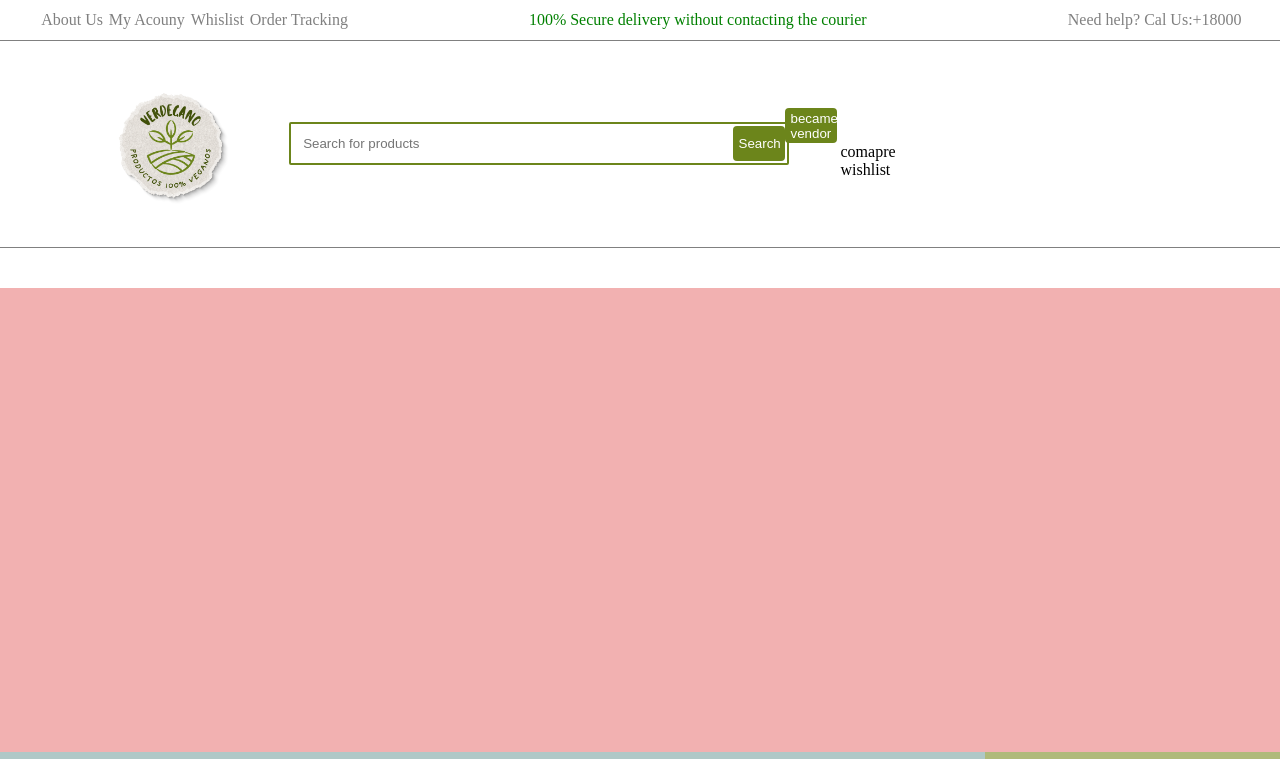
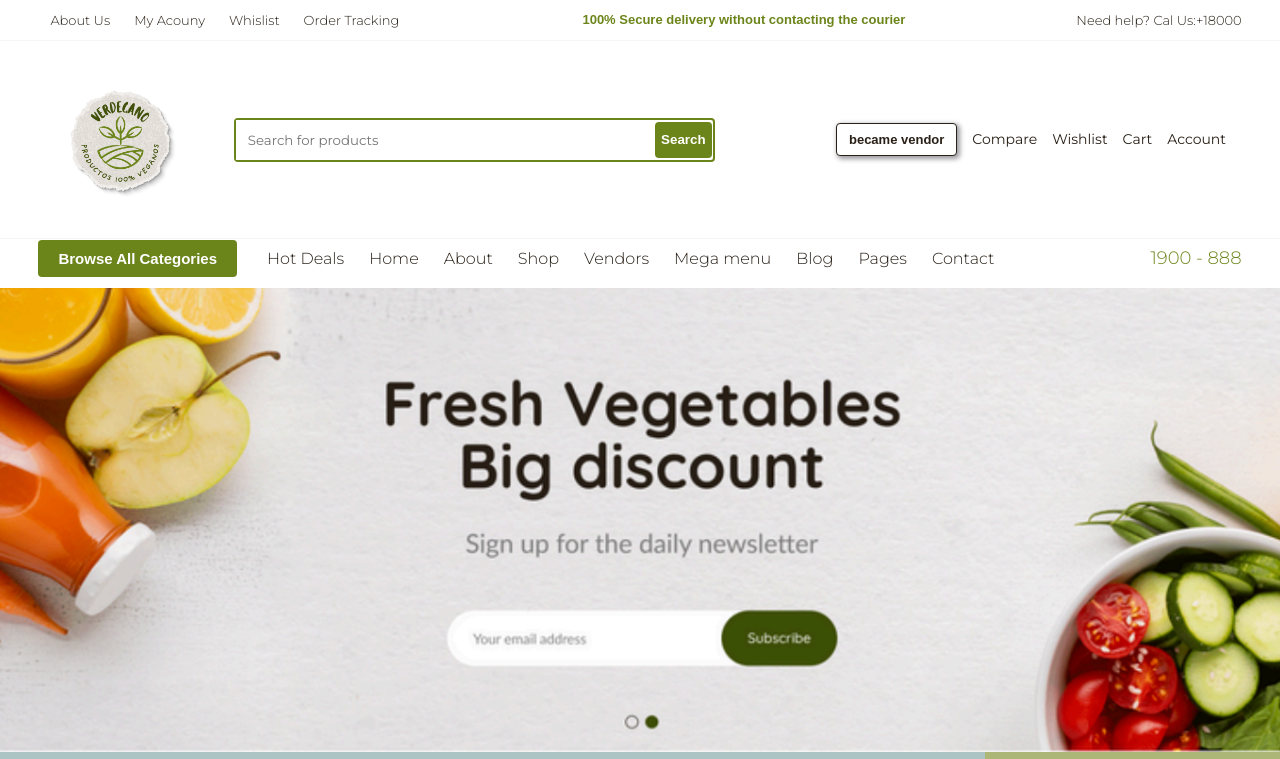
Before and after one commit to josejr3/pagina_vegana, a plain HTML site: page index.html in a window 1280 px wide. Shown: the top 759 px of the page. Drawn offline with Linux system fonts and the light colour scheme; a web font is replaced by a local one.

Commit message:
header terminado

```diff
--- a/index.html
+++ b/index.html
@@ -22,26 +22,55 @@
             </div>
         </div>
         <div id="centro">
-            <img src="Logotipos/1.png" alt="">
-            <form action="">
+            <div class="centroDerecha">
+                <img src="Logotipos/1.png" alt="">
+                <form action="">
 
-                <input type="text" placeholder="Search for products">
-            </form>
-            <button>Search</button>
-            <div >
-                <div id="centroIzquierda">
-                    <button>became vendor</button>
-                    <div>comapre</div>
-                    <div>wishlist</div>
+                    <input type="text" placeholder="Search for products">
+                </form>
+                <button id="search">Search</button>
+            </div>
+
+            <div id="centroIzquierda">
+                <button class="btn-vendor">became vendor</button>
+                <div class="icono-item">
+                    <span>Compare</span>
+                </div>
+                <div class="icono-item">
+                    <span>Wishlist</span>
+                </div>
+                <div class="icono-item">
+                    <span>Cart</span>
+                </div>
+                <div class="icono-item">
+                    <span>Account</span>
                 </div>
             </div>
         </div>
         <div id="abajo">
+            <button class="btn-categorias">Browse All Categories</button>
 
+            <nav class="nav-principal">
+                <ul>
+                    <li><a class="hot-deal">Hot Deals</a></li>
+                    <li><a >Home</a></li>
+                    <li><a >About</a></li>
+                    <li><a >Shop</a></li>
+                    <li><a >Vendors</a></li>
+                    <li><a >Mega menu</a></li>
+                    <li><a >Blog</a></li>
+                    <li><a >Pages</a></li>
+                    <li><a >Contact</a></li>
+                </ul>
+            </nav>
+
+            <div class="header-contacto">
+                <span>1900 - 888</span>
+            </div>
         </div>
     </header>
     <div class="carrusel">
-        <img src="" alt="">
+        <img src="icons/carrusel.png">
     </div>
     <div class="nav">
 
--- a/styles.css
+++ b/styles.css
@@ -1,57 +1,138 @@
+@font-face {
+    font-family: 'TAN-Angleton';
+    src: url('fonts/tan-angleton-regular/TAN-Angleton-Regular.ttf') format('truetype');
+    font-weight: normal;
+    font-style: normal;
+}
+
+@font-face {
+    font-family: 'Montserrat';
+    src: url('fonts/Montserrat/static/Montserrat-Regular.ttf') format('truetype');
+    font-weight: 400;
+    font-style: normal;
+}
+
+@font-face {
+    font-family: 'Montserrat';
+    src: url('fonts/Montserrat/static/Montserrat-Bold.ttf') format('truetype');
+    font-weight: 700;
+    font-style: normal;
+}
+
+@font-face {
+    font-family: 'Montserrat';
+    src: url('fonts/Montserrat/static/Montserrat-Light.ttf') format('truetype');
+    font-weight: 300;
+    font-style: normal;
+}
+
+:root {
+    --color-fondo: #F5F5F5;
+    --color-detalle: #FFFFFF;
+    --color-texto: #292017;
+    --color-acento1: #6C851B;
+    --color-acento2: #ADC274;
+
+    --font-titular: 'TAN-Angleton', serif;
+    --font-parrafo: 'Montserrat', sans-serif;
+}
+
 html,body{
     border: 0px;
     margin: 0px;
     width:100%;
     height: 100%;
     padding: 0px;
+    font-family: var(--font-parrafo);
+    background-color: var(--color-fondo);
+    color: var(--color-texto);
+    line-height: 1.6;
 }
 form{
     width:61%;
-    border:2px solid #6C851B;
-    border-radius:2px;
+    border: 2px solid var(--color-acento1);
+    border-radius:4px;
 
 }
 input{
     width:82%;
     padding: 12px;
     border: none;
+    font-family: var(--font-parrafo);
 }
-div button{
-    background-color: #6C851B;
-    height: 35px;
-    width: 52px;
+#search{
+    background-color: var(--color-acento1);
+    height: 36px;
+    width: 57px;
     position: relative;
-    left: -56px;
+    left: -60px;
     top:0px;
     border: 0px;
-    color: white;
-    border-radius:4px;
+    color: var(--color-detalle);
+    border-radius: 4px;
+    font-family: var(--font-parrafo);
+    font-weight: 700;
+    cursor: pointer;
+
+}
+
+header{
+    display: flex;
+    flex-wrap: wrap;
+    align-content: space-between;
+    background-color: var(--color-detalle);
+    width:100%;
+    height: 36%;
+    border: 0px;
+    margin:0px;
+    justify-content: space-around;
+
 }
 #arriba{
-     border-bottom: 1px solid grey;
+    border-bottom: 1px solid var(--color-fondo);
 }
 #abajo{
-     border-top: 1px solid grey;
+     margin-bottom: 10px;
+     border-top: 1px solid var(--color-fondo);
+     justify-content: space-between;
+     color: var(--color-texto);
+     align-items: center;
+     display:flex;
+     height:14%;
+     width: 100%;
+     background-color: var(--color-detalle);
+     padding: 0 3%;
+     box-sizing: border-box;
 }
 #arriba ,#abajo{
 
     justify-content: space-between;
-    color:gray;
+    color: var(--color-texto);
     align-items: center;
     display:flex;
     height:14%;
     width: 100%;
-    background-color: rgb(255, 255, 255);
+    background-color: var(--color-detalle);
+    font-size: 13px;
+    font-weight: 300;
+
 }
+
 #centro img{
     margin-right:6%;
     width:17%;
 }
 
-#centro{
+#centro, .centroDerecha{
+
     align-items: center;
     display: flex;
-    margin-left:8%;
+}
+
+#centroIzquierda {
+    display: flex;
+    align-items: center;
+
 }
 
 #info{
@@ -66,34 +147,27 @@ div button{
          margin-right: 3%;
 }
 #info p{
-     margin: 1%;
-     min-width: max-content;
+    margin: 0 12px;
+    min-width: max-content;
 }
 #mensajearriba{
-    color: green;
-    font-display: flex;
-    margin: 4%;
+    color: var(--color-acento1);
+    font-weight: 700;
+    margin: 0 4%;
     min-width: max-content;
 }
 
-header{
-    display: flex;
-    flex-wrap: wrap;
-    align-content: space-between;
-    background-color: rgba(255, 255, 255, 0.603);
-    width:100%;
-    height: 36%;
-    border: 0px;
-    margin:0px;
 
-}
 .carrusel{
     display: flex;
-    background-color: rgba(233, 127, 127, 0.603);
     width:100%;
     height: 58%;
+}
 
-
+.carrusel img {
+    width: 100%;
+    height: 100%;
+    object-fit: cover;
 }
 .menu{
     width:30%;
@@ -121,3 +195,66 @@ header{
     height:100%;
 
 }
+
+
+.btn-vendor {
+    background-color: var(--color-detalle);
+    color: var(--color-texto);
+    border: 1px solid var(--color-texto);
+    padding: 8px 12px;
+    border-radius: 4px;
+    font-family: var(--font-parrafo);
+    font-weight: 700;
+    font-size: 13px;
+    cursor: pointer;
+    white-space: nowrap;
+    box-shadow: 2px 2px 5px 1px rgba(0, 0, 16, 0.40);
+}
+
+.icono-item {
+    font-size: 14px;
+    margin-left: 15px;
+    white-space: nowrap;
+}
+.btn-categorias {
+    background-color: var(--color-acento1);
+    color: var(--color-detalle);
+    border: none;
+    padding: 10px 20px;
+    border-radius: 4px;
+    font-family: var(--font-parrafo);
+    font-weight: 700;
+    font-size: 15px;
+    cursor: pointer;
+    white-space: nowrap;
+}
+
+.nav-principal {
+    flex-grow: 1;
+    margin-left: 30px;
+    font-family: var(--font-parrafo);
+}
+
+.nav-principal ul {
+    margin: 0;
+    padding: 0;
+    list-style: none;
+    display: flex;
+}
+
+.nav-principal li {
+    margin-right: 25px;
+}
+
+.nav-principal a {
+    color: var(--color-texto);
+    text-decoration: none;
+    font-size: 16px;
+
+}
+
+.header-contacto {
+    font-size: 18px;
+    color: var(--color-acento1);
+    white-space: nowrap;
+}
```
Also changed, not shown: icons/carrusel.png (added).
